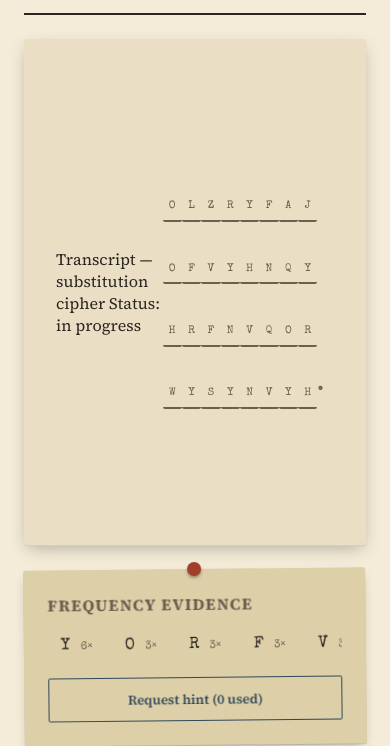
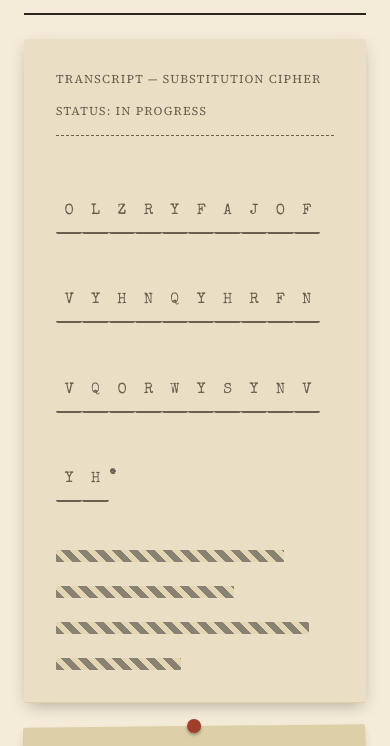
Before and after one commit to ctkrug/chrono-cipher, a website built with Vite: page index.html in a window 390 px wide. Shown: the part 76-822 px from the top of the page. Built offline with nearby package versions, Linux system fonts and the light colour scheme.

Commit message:
fix(ui): style the letterhead/redacted-line filler and raise cell contrast
Pairs with the previous commit's markup. Also strengthens the selected
cipher-cell state from a barely-visible tint to a highlighter-yellow
box so a squint test actually shows every matching cell lighting up,
and adds a fade-mask to the mobile evidence scroller so the cut-off
edge reads as scrollable rather than clipped.

```diff
--- a/src/style.css
+++ b/src/style.css
@@ -145,19 +145,54 @@
     0 6px 16px -4px rgba(43, 38, 32, 0.35);
   min-height: 60vh;
   display: flex;
-  align-items: center;
+  flex-direction: column;
+}
+
+.dossier__letterhead {
+  display: flex;
+  flex-wrap: wrap;
+  justify-content: space-between;
+  gap: var(--space-2);
+  padding-bottom: var(--space-2);
+  margin-bottom: var(--space-4);
+  border-bottom: 1px dashed var(--text-muted);
+  color: var(--text-muted);
+  font-size: 0.75rem;
+  text-transform: uppercase;
+  letter-spacing: 0.1em;
 }
 
 .dossier__ciphertext {
   display: flex;
   flex-wrap: wrap;
   align-items: flex-end;
+  align-content: flex-start;
   font-family: var(--font-display);
-  font-size: clamp(1.1rem, 2.4vw, 1.6rem);
-  line-height: 1.8;
+  font-size: clamp(1.5rem, 3vw, 2.2rem);
+  line-height: 2.2;
   letter-spacing: 0.06em;
   margin: 0;
-  row-gap: var(--space-2);
+  row-gap: var(--space-3);
+}
+
+.dossier__redacted {
+  display: flex;
+  flex-direction: column;
+  gap: var(--space-3);
+  margin-top: var(--space-6);
+  opacity: 0.5;
+}
+
+.dossier__redacted-line {
+  height: 12px;
+  border-radius: 1px;
+  background: repeating-linear-gradient(
+    45deg,
+    var(--text),
+    var(--text) 6px,
+    var(--surface-2) 6px,
+    var(--surface-2) 12px
+  );
 }
 
 .dossier__cell {
@@ -215,8 +250,10 @@
 }
 
 .dossier__cell--selected {
+  border-bottom-width: 3px;
   border-bottom-color: var(--accent);
-  background: rgba(161, 61, 43, 0.12);
+  background: rgba(255, 202, 58, 0.55);
+  box-shadow: 0 0 0 1px rgba(161, 61, 43, 0.3);
 }
 
 .dossier__cell--solved .dossier__cell-cipher {
@@ -313,6 +350,13 @@
   overflow-x: auto;
   font-family: var(--font-display);
   scrollbar-color: var(--accent-support) transparent;
+  mask-image: linear-gradient(to right, transparent, black 12px, black calc(100% - 24px), transparent);
+}
+
+@media (min-width: 900px) {
+  .evidence__list {
+    mask-image: none;
+  }
 }
 
 .evidence__item {
```
